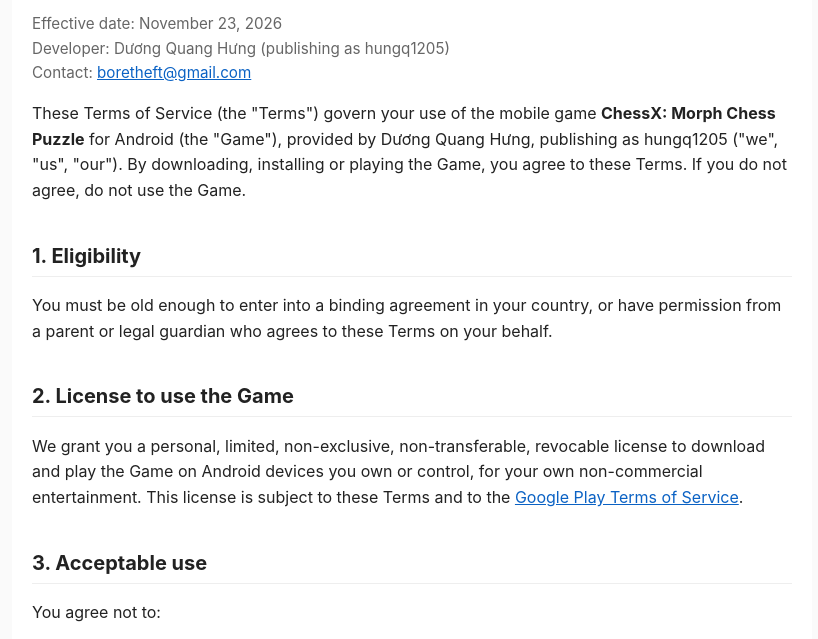
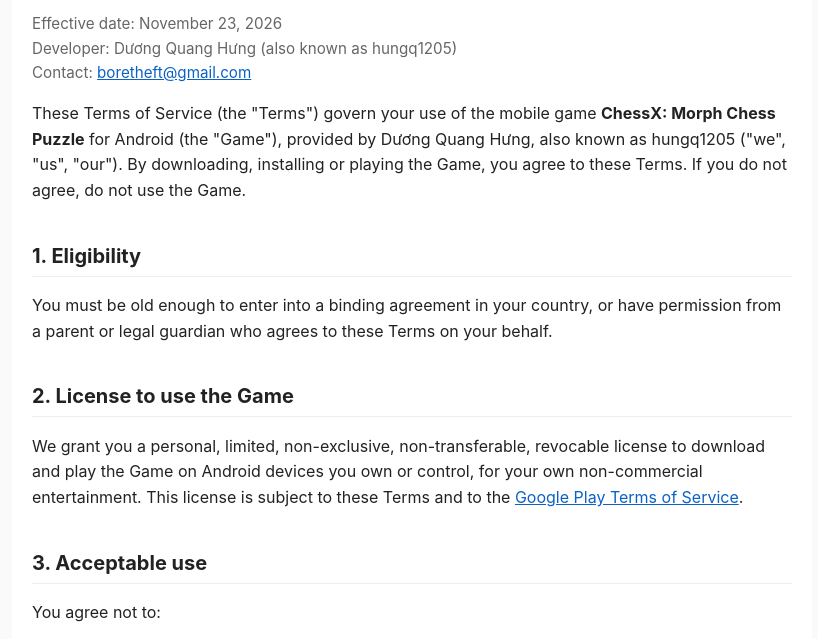
Before and after one commit to hungq1205/chessx-privacy, a plain HTML site: page terms.html in a window 1280 px wide. Shown: the part 104-743 px from the top of the page, without its empty margins (228-1046 px from the left). Drawn offline with Linux system fonts and the light colour scheme.

Commit message:
Terms: describe hungq1205 as nickname, not publisher name
Co-Authored-By: Claude Opus 5.5 <noreply@anthropic.com>

```diff
--- a/terms.html
+++ b/terms.html
@@ -16,9 +16,9 @@
 <body>
 <main>
 <h1>Terms of Service for ChessX: Morph Chess Puzzle</h1>
-<p class="meta">Effective date: November 23, 2026<br>Developer: Dương Quang Hưng (publishing as hungq1205)<br>Contact: <a href="mailto:boretheft@gmail.com">boretheft@gmail.com</a></p>
+<p class="meta">Effective date: November 23, 2026<br>Developer: Dương Quang Hưng (also known as hungq1205)<br>Contact: <a href="mailto:boretheft@gmail.com">boretheft@gmail.com</a></p>
 
-<p>These Terms of Service (the "Terms") govern your use of the mobile game <strong>ChessX: Morph Chess Puzzle</strong> for Android (the "Game"), provided by Dương Quang Hưng, publishing as hungq1205 ("we", "us", "our"). By downloading, installing or playing the Game, you agree to these Terms. If you do not agree, do not use the Game.</p>
+<p>These Terms of Service (the "Terms") govern your use of the mobile game <strong>ChessX: Morph Chess Puzzle</strong> for Android (the "Game"), provided by Dương Quang Hưng, also known as hungq1205 ("we", "us", "our"). By downloading, installing or playing the Game, you agree to these Terms. If you do not agree, do not use the Game.</p>
 
 <h2>1. Eligibility</h2>
 <p>You must be old enough to enter into a binding agreement in your country, or have permission from a parent or legal guardian who agrees to these Terms on your behalf.</p>
```
